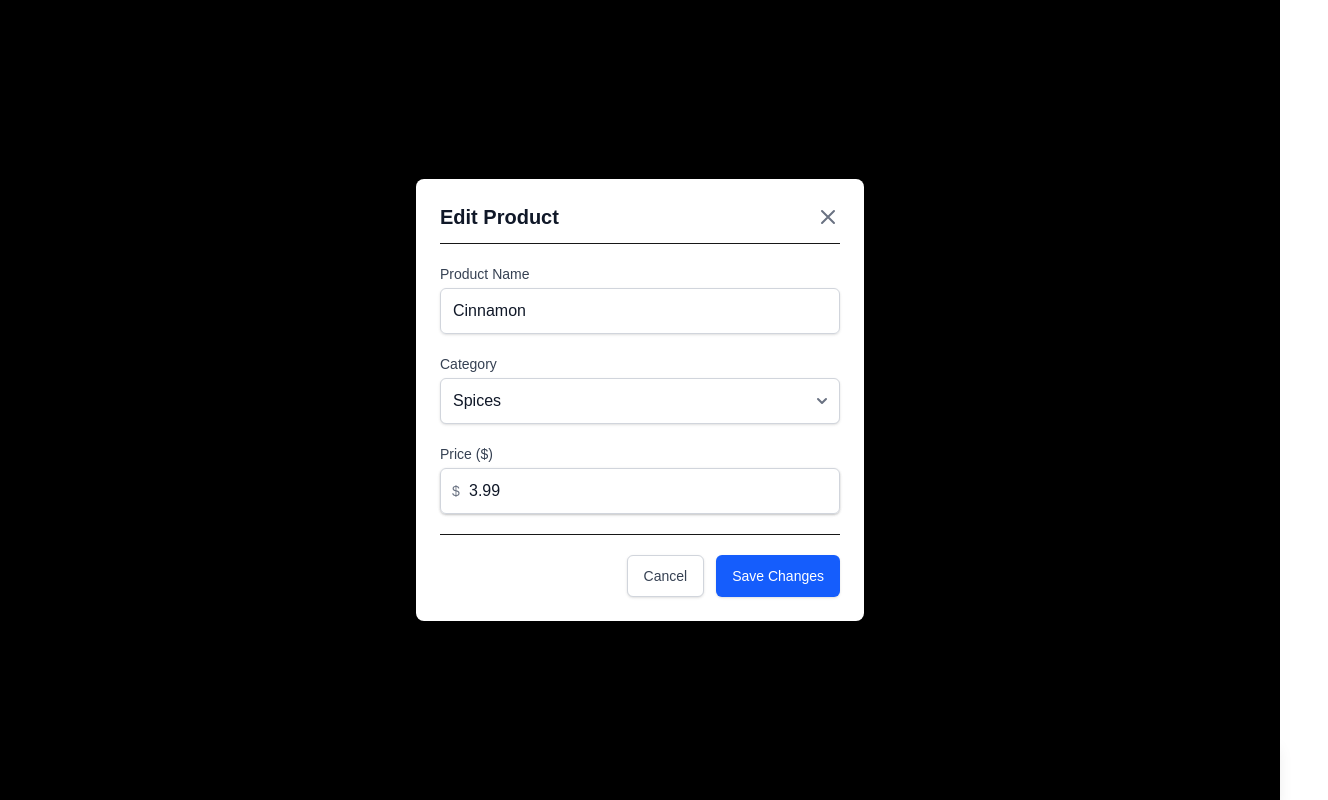
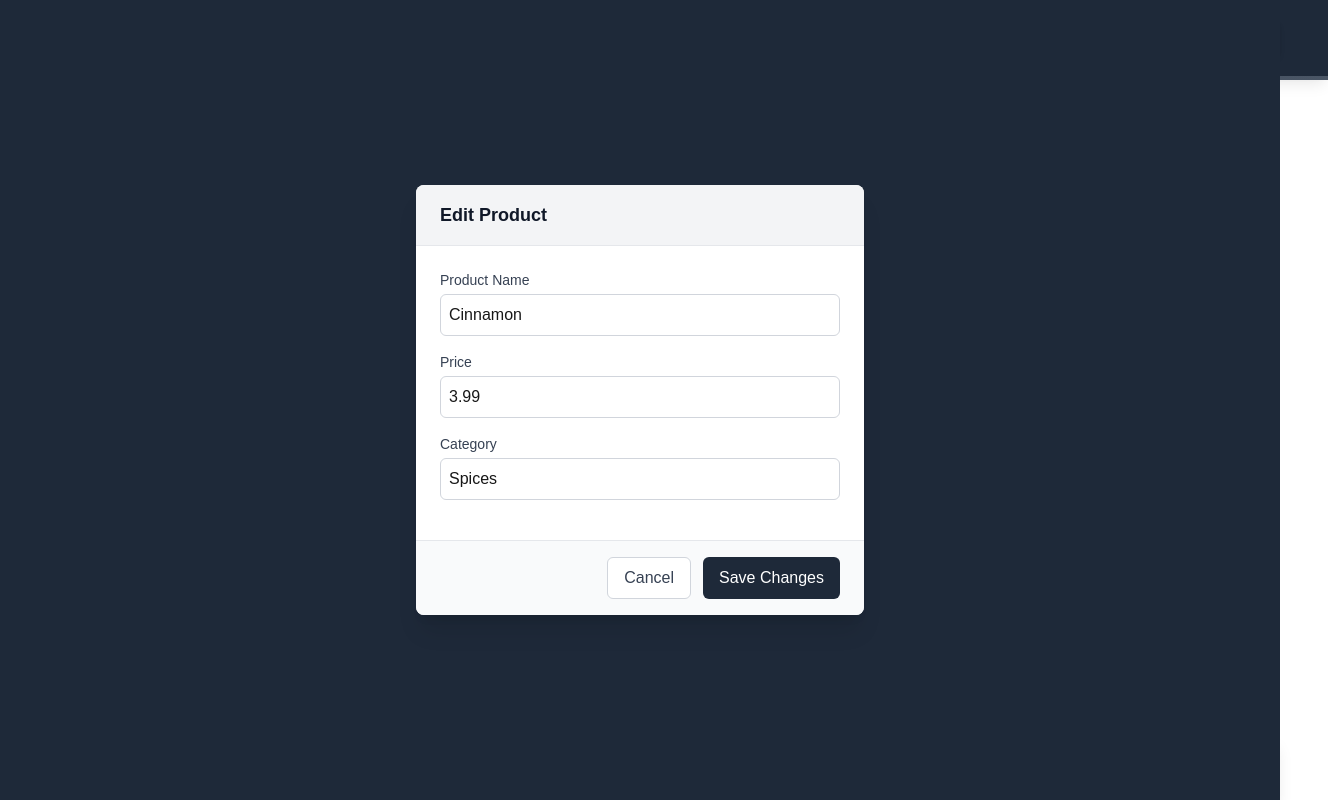
Before and after one commit to elvisinthecloud/inventory-management-system, a Next.js app: page /stock in a window 1280 px wide. Both pictures are taken after a click on the button 388 px from the left and 539 px from the top of the page. Shown: the top 800 px of the page, 1328 px wide, since content can reach past the window. Built offline with nearby package versions, Linux system fonts and the light colour scheme.

Commit message:
Feature: Integrate full-width PageHeader in StockManagementPage, enhance layout structure, and improve UI consistency with refined search and filter controls, product table, and modal interactions for better user experience.

```diff
--- a/src/app/stock/page.tsx
+++ b/src/app/stock/page.tsx
@@ -5,6 +5,7 @@ import { Geist, Roboto_Mono } from "next/font/google";
 import Link from 'next/link';
 import { useInvoice } from '../context/InvoiceContext';
 import AddProductModal from '../components/AddProductModal';
+import PageHeader from '@/app/components/PageHeader';
 
 const geistSans = Geist({
   weight: '400',
@@ -282,36 +283,28 @@ export default function StockManagementPage() {
   };
 
   return (
-    <div className="container mx-auto max-w-6xl px-4 py-6">
-      {/* Professional square header */}
-      <div className="mb-8">
-        <div className="bg-gray-800 px-6 py-4 shadow-md">
-          <div className="flex justify-between items-center">
-            <h1 className={`${robotoMono.className} text-2xl uppercase tracking-wide text-white border-l-4 border-gray-500 pl-4`}>
-              Inventory Dashboard
-            </h1>
-            <div className="text-gray-300 text-sm font-medium">
-              {new Date().toLocaleDateString('en-US', {weekday: 'long', year: 'numeric', month: 'short', day: 'numeric'})}
-            </div>
-          </div>
-        </div>
-        {/* Subtle divider line */}
-        <div className="h-1 bg-gradient-to-r from-gray-700 to-gray-600"></div>
-      </div>
-
-      {/* Top Action Bar */}
-      <div className="mb-6 flex justify-between items-center">
-        <div className="flex space-x-3">
+    <div className="flex flex-col min-h-screen bg-gray-50">
+      {/* Full-width header */}
+      <PageHeader
+        title="INVENTORY"
+        fullWidth={true}
+        withAction={
           <button
             onClick={() => setIsAddProductModalOpen(true)}
-            className="inline-flex items-center rounded-md bg-gray-800 px-4 py-2 text-sm font-medium text-white shadow-md transition-all hover:bg-gray-700 hover:shadow-lg focus:outline-none focus:ring-2 focus:ring-gray-600 focus:ring-offset-2"
+            className="inline-flex items-center rounded-md bg-gray-700 px-4 py-2 text-sm font-medium text-white shadow-md transition-all hover:bg-gray-600"
           >
             <svg xmlns="http://www.w3.org/2000/svg" fill="none" viewBox="0 0 24 24" strokeWidth={1.5} stroke="currentColor" className="w-5 h-5 mr-2">
               <path strokeLinecap="round" strokeLinejoin="round" d="M12 4.5v15m7.5-7.5h-15" />
             </svg>
-            Add New Product
+            Add Product
           </button>
+        }
+      />
 
+      {/* Content with proper padding */}
+      <div className="container mx-auto px-4 pb-20 pt-2 flex-grow">
+        {/* Top Action Bar */}
+        <div className="mb-6 flex justify-between items-center">
           <button
             onClick={() => {
               setLoading(true);
@@ -351,9 +344,8 @@ export default function StockManagementPage() {
             Refresh Stock
           </button>
         </div>
-      </div>
 
-      {/* Search and Filter Controls - Update search bar background to white with better contrast */}
+        {/* Search and Filter Controls */}
         <div className="mb-6 space-y-6">
           <div className="w-full">
             <label htmlFor="search" className="block text-sm font-medium text-gray-700 mb-2">Search Products</label>
@@ -500,28 +492,35 @@ export default function StockManagementPage() {
                       </div>
                     </td>
                     <td className="px-4 sm:px-6 py-4">
-                    <div className="flex flex-col sm:flex-row items-center space-y-2 sm:space-y-0 sm:space-x-2">
+                      <div className="flex items-center space-x-3">
+                        <div className="flex items-center border border-gray-300 rounded-md">
                           <input
                             type="number"
                             min="0"
-                        className="block w-16 rounded-md border border-gray-300 bg-white px-2 py-1.5 text-center shadow-md focus:border-blue-500 focus:outline-none focus:ring-2 focus:ring-blue-500 text-gray-900 font-bold"
                             value={adjustments[product.id] || ''}
                             onChange={(e) => handleAdjustmentChange(product.id, e.target.value)}
+                            className="w-14 py-1 px-2 border-0 focus:ring-0 text-center text-sm"
+                            placeholder="Qty"
                           />
-                      <div className="flex w-full space-x-2">
+                        </div>
+                        <div className="flex space-x-1">
                           <button
                             onClick={() => applyAdjustment(product.id, true)}
-                          className="flex-1 justify-center inline-flex items-center rounded-md border border-transparent bg-green-600 px-3 py-2 text-sm font-medium text-white shadow-sm hover:bg-green-700 focus:outline-none focus:ring-2 focus:ring-green-500 focus:ring-offset-2"
-                          aria-label={`Add stock to ${product.name}`}
+                            className="p-1 rounded-md text-green-600 hover:text-green-800 hover:bg-green-50"
+                            title="Add to stock"
                           >
-                          +
+                            <svg xmlns="http://www.w3.org/2000/svg" className="h-5 w-5" fill="none" viewBox="0 0 24 24" stroke="currentColor">
+                              <path strokeLinecap="round" strokeLinejoin="round" strokeWidth={2} d="M12 6v6m0 0v6m0-6h6m-6 0H6" />
+                            </svg>
                           </button>
                           <button
                             onClick={() => applyAdjustment(product.id, false)}
-                          className="flex-1 justify-center inline-flex items-center rounded-md border border-transparent bg-red-600 px-3 py-2 text-sm font-medium text-white shadow-sm hover:bg-red-700 focus:outline-none focus:ring-2 focus:ring-red-500 focus:ring-offset-2"
-                          aria-label={`Remove stock from ${product.name}`}
+                            className="p-1 rounded-md text-red-600 hover:text-red-800 hover:bg-red-50"
+                            title="Remove from stock"
                           >
-                          -
+                            <svg xmlns="http://www.w3.org/2000/svg" className="h-5 w-5" fill="none" viewBox="0 0 24 24" stroke="currentColor">
+                              <path strokeLinecap="round" strokeLinejoin="round" strokeWidth={2} d="M20 12H4" />
+                            </svg>
                           </button>
                         </div>
                       </div>
@@ -533,100 +532,87 @@ export default function StockManagementPage() {
           </table>
         </div>
 
-      {/* Add Product Modal */}
+        {/* Modals */}
+        {isAddProductModalOpen && (
           <AddProductModal
             isOpen={isAddProductModalOpen}
-        onClose={() => setIsAddProductModalOpen(false)}
+            onClose={() => {
+              setIsAddProductModalOpen(false);
+              // Reload products from localStorage after modal is closed
+              const productsJson = localStorage.getItem('products');
+              if (productsJson) {
+                try {
+                  const savedProducts = JSON.parse(productsJson);
+                  setProducts(savedProducts);
+                } catch (error) {
+                  console.error("Error parsing products:", error);
+                }
+              }
+            }}
             existingCategories={categories}
           />
+        )}
 
-      {/* Edit Product Modal */}
         {isEditModalOpen && (
-        <div className="fixed inset-0 bg-black bg-opacity-60 backdrop-blur-sm flex items-center justify-center z-50 p-4">
-          <div className="bg-white rounded-lg shadow-xl p-6 w-full max-w-md">
-            <div className="flex justify-between items-center mb-5 pb-3 border-b">
-              <h2 className="text-xl font-bold text-gray-900">Edit Product</h2>
-              <button
-                onClick={() => setIsEditModalOpen(false)}
-                className="text-gray-500 hover:text-gray-700 transition-colors"
-                aria-label="Close modal"
-              >
-                <svg xmlns="http://www.w3.org/2000/svg" className="h-6 w-6" fill="none" viewBox="0 0 24 24" stroke="currentColor">
-                  <path strokeLinecap="round" strokeLinejoin="round" strokeWidth={2} d="M6 18L18 6M6 6l12 12" />
-                </svg>
-              </button>
+          <div className="fixed inset-0 bg-gray-800 bg-opacity-75 flex items-center justify-center z-50 p-4">
+            <div className="bg-white rounded-lg shadow-xl w-full max-w-md mx-auto overflow-hidden">
+              <div className="bg-gray-100 px-6 py-4 border-b border-gray-200">
+                <h3 className="text-lg font-bold text-gray-900">Edit Product</h3>
               </div>
 
-            <div className="space-y-5">
-              <div>
-                <label htmlFor="edit-product-name" className="block text-sm font-medium text-gray-700 mb-1">
-                  Product Name
-                </label>
+              <div className="p-6">
+                <div className="mb-4">
+                  <label htmlFor="name" className="block text-sm font-medium text-gray-700 mb-1">Product Name</label>
                   <input
                     type="text"
-                  id="edit-product-name"
-                  className="block w-full rounded-md border border-gray-300 px-3 py-2.5 shadow-sm focus:border-blue-500 focus:outline-none focus:ring-1 focus:ring-blue-500 text-gray-900"
+                    id="name"
                     value={editProductData.name}
                     onChange={(e) => setEditProductData({...editProductData, name: e.target.value})}
+                    className="block w-full rounded-md border border-gray-300 p-2 focus:border-gray-500 focus:ring-gray-500"
                   />
                 </div>
 
-              <div>
-                <label htmlFor="edit-category" className="block text-sm font-medium text-gray-700 mb-1">
-                  Category
-                </label>
-                <div className="relative">
-                  <select
-                    id="edit-category"
-                    className="block w-full rounded-md border border-gray-300 bg-white px-3 py-2.5 shadow-sm focus:border-blue-500 focus:outline-none focus:ring-2 focus:ring-blue-500 text-gray-900 font-medium appearance-none"
+                <div className="mb-4">
+                  <label htmlFor="price" className="block text-sm font-medium text-gray-700 mb-1">Price</label>
+                  <input
+                    type="number"
+                    id="price"
+                    min="0"
+                    step="0.01"
+                    value={editProductData.price}
+                    onChange={(e) => setEditProductData({...editProductData, price: e.target.value})}
+                    className="block w-full rounded-md border border-gray-300 p-2 focus:border-gray-500 focus:ring-gray-500"
+                  />
+                </div>
+
+                <div className="mb-4">
+                  <label htmlFor="category" className="block text-sm font-medium text-gray-700 mb-1">Category</label>
+                  <input
+                    type="text"
+                    id="category"
+                    list="categories"
                     value={editProductData.category}
                     onChange={(e) => setEditProductData({...editProductData, category: e.target.value})}
-                  >
-                    {categories.map((category) => (
-                      <option key={category} value={category}>{category}</option>
+                    className="block w-full rounded-md border border-gray-300 p-2 focus:border-gray-500 focus:ring-gray-500"
+                  />
+                  <datalist id="categories">
+                    {categories.map(category => (
+                      <option key={category} value={category} />
                     ))}
-                  </select>
-                  <div className="pointer-events-none absolute inset-y-0 right-0 flex items-center px-2 text-gray-500">
-                    <svg className="h-5 w-5" xmlns="http://www.w3.org/2000/svg" viewBox="0 0 20 20" fill="currentColor">
-                      <path fillRule="evenodd" d="M5.293 7.293a1 1 0 011.414 0L10 10.586l3.293-3.293a1 1 0 111.414 1.414l-4 4a1 1 0 01-1.414 0l-4-4a1 1 0 010-1.414z" clipRule="evenodd" />
-                    </svg>
-                  </div>
+                  </datalist>
                 </div>
               </div>
 
-              <div>
-                <label htmlFor="edit-price" className="block text-sm font-medium text-gray-700 mb-1">
-                  Price ($)
-                </label>
-                <div className="relative rounded-md shadow-sm">
-                  <div className="absolute inset-y-0 left-0 flex items-center pl-3">
-                    <span className="text-gray-500 sm:text-sm">$</span>
-                  </div>
-                  <input
-                    type="number"
-                    id="edit-price"
-                    className="pl-7 block w-full rounded-md border border-gray-300 px-3 py-2.5 shadow-sm focus:border-blue-500 focus:outline-none focus:ring-1 focus:ring-blue-500 text-gray-900"
-                    min="0.01"
-                    step="0.01"
-                    value={editProductData.price}
-                    onChange={(e) => setEditProductData({...editProductData, price: e.target.value})}
-                  />
-                </div>
-              </div>
-            </div>
-
-            <div className="flex justify-end gap-3 pt-5 mt-5 border-t">
+              <div className="bg-gray-50 px-6 py-4 flex justify-end space-x-3 border-t border-gray-200">
                 <button
-                type="button"
-                className="inline-flex items-center rounded-md border border-gray-300 bg-white px-4 py-2.5 text-sm font-medium text-gray-700 shadow-sm hover:bg-gray-50 focus:outline-none focus:ring-2 focus:ring-blue-500 focus:ring-offset-2 transition-colors"
                   onClick={() => setIsEditModalOpen(false)}
+                  className="px-4 py-2 border border-gray-300 rounded-md text-gray-700 bg-white hover:bg-gray-50"
                 >
                   Cancel
                 </button>
                 <button
-                type="button"
-                className="inline-flex items-center rounded-md bg-blue-600 px-4 py-2.5 text-sm font-medium text-white shadow-sm hover:bg-blue-700 focus:outline-none focus:ring-2 focus:ring-blue-500 focus:ring-offset-2 transition-colors"
                   onClick={saveEditedProduct}
+                  className="px-4 py-2 bg-gray-800 rounded-md text-white hover:bg-gray-700"
                 >
                   Save Changes
                 </button>
@@ -635,5 +621,6 @@ export default function StockManagementPage() {
           </div>
         )}
       </div>
+    </div>
   );
 }
```
Lines whose indentation alone changed are shown as unchanged.
